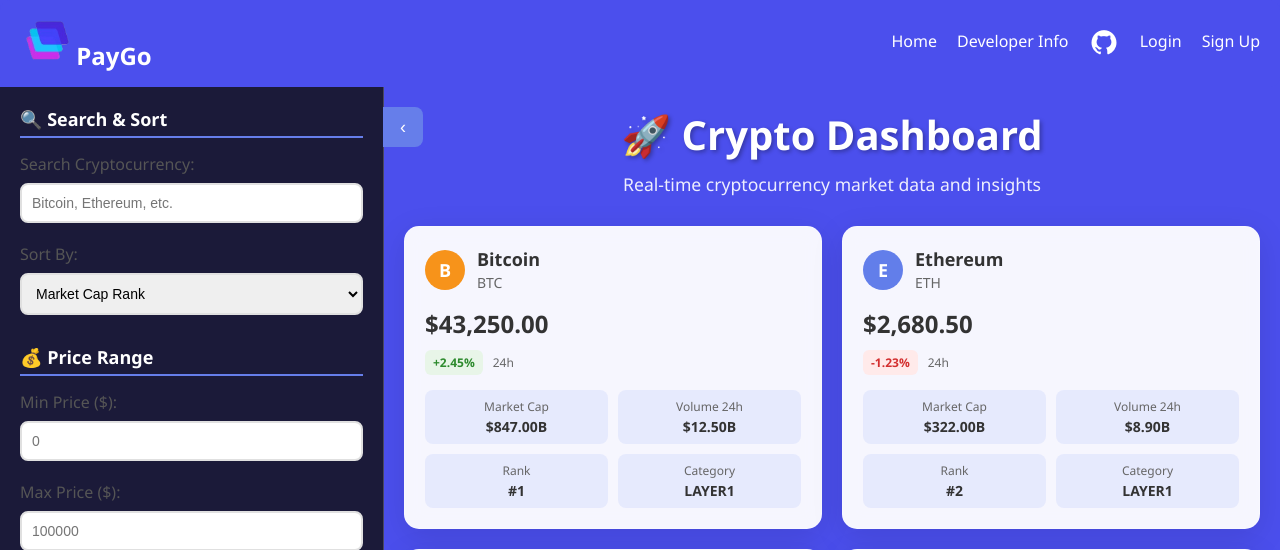
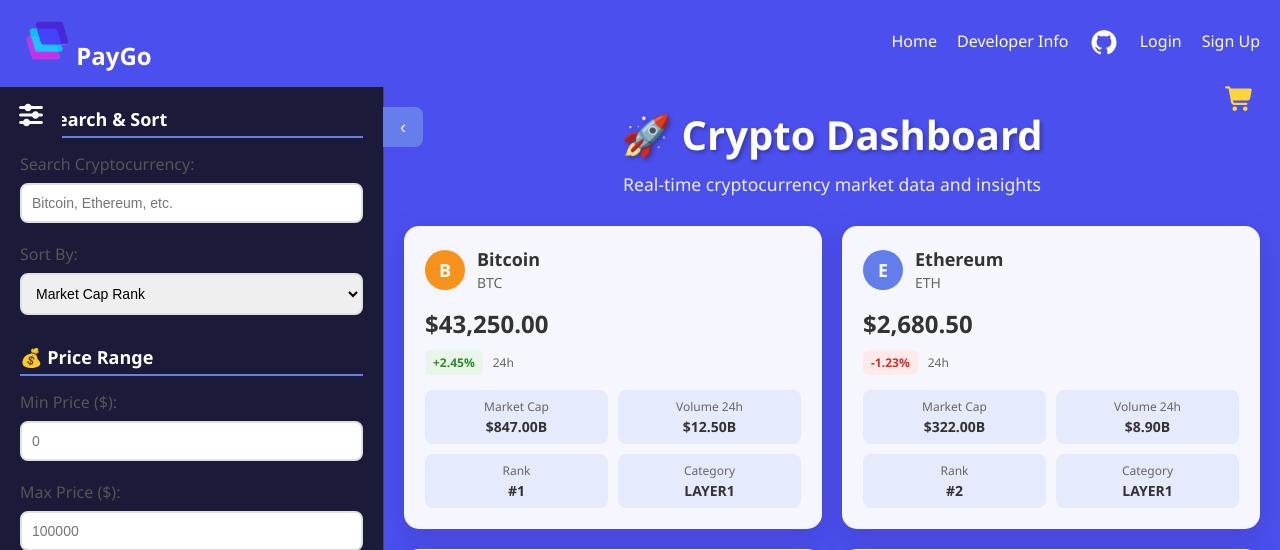
Before and after one commit to Abhiraj-Sardar/Digital-Wallet, a PHP site: page /Digital-Wallet/cryptoStore.php in a window 1280 px wide. Shown: the top 550 px of the page. Run offline with PHP 8.4, Linux system fonts and the light colour scheme; some libraries are stand-ins or nearby versions.

Commit message:
updated cryptoStore.php

```diff
--- a/View/cryptoStore.php
+++ b/View/cryptoStore.php
@@ -16,6 +16,14 @@
             font-family: 'Segoe UI', Tahoma, Geneva, Verdana, sans-serif;
             background-color: #4B4FED;
             min-height: 100vh;
+        }
+
+        .extend-btn{
+            position: absolute;
+            z-index: 1000;
+            cursor: pointer;
+            background-color:#1B1A39;
+            padding:1rem;
         }
 
         .container {
@@ -38,6 +46,7 @@
             width: 0;
             min-width: 0;
             overflow: hidden;
+
         }
 
         .toggle-btn {
@@ -295,13 +304,34 @@
                 grid-template-columns: 1fr;
             }
         }
+
+        .cart{
+            position: absolute;
+            z-index:1000;
+            right: 25px;
+        }
+
+        .cart::before{
+            position: absolute;
+            height:100px;
+            width:100px;
+            background-color:red;
+            content:1;
+        }
+
     </style>
 </head>
         <?php include "./navbar.php";?>
 <body>
     <div class="container">
+
+        <a class="cart"><i class="fa-solid fa-cart-shopping" style="color: #FFD43B; font-size:24px;"></i></a>
+
+        <div class="extend-btn" id="toggleBtn">
+            <i class="fa-solid fa-sliders" style="color: #f7f7f7; font-size:24px;"></i>
+        </div>
         <div class="sidebar" id="sidebar">
-            <button class="toggle-btn" id="toggleBtn">
+            <button class="toggle-btn">
                 <span id="toggleIcon">‹</span>
             </button>
 
@@ -409,7 +439,7 @@
 
     <script>
         // Sample cryptocurrency data
-        const cryptoData = [
+        var cryptoData = [
             {
                 name: "Bitcoin",
                 symbol: "BTC",
@@ -522,6 +552,8 @@
             }
         ];
 
+
+
         // Initialize the page
         document.addEventListener('DOMContentLoaded', function() {
             renderCryptoCards(cryptoData);
@@ -536,12 +568,13 @@
             const mainContent = document.getElementById('mainContent');
 
             toggleBtn.addEventListener('click', function() {
+
                 sidebar.classList.toggle('collapsed');
-
-                if (sidebar.classList.contains('collapsed')) {
+                if (!sidebar.classList.contains('collapsed')) {
                     toggleIcon.textContent = '›';
                 } else {
                     toggleIcon.textContent = '‹';
+
                 }
             });
         }
@@ -604,6 +637,8 @@
                         <div class="stat-label">Category</div>
                         <div class="stat-value">${crypto.category.toUpperCase()}</div>
                     </div>
+
+
                 </div>
             `;
 
--- a/View/navbar.php
+++ b/View/navbar.php
@@ -28,8 +28,8 @@
     <div class="logo"><img src="./img/logo.png" height='50' width='50'/> PayGo</div>
     <ul class="nav-links" id="navLinks">
       <li><a href="index.php">Home</a></li>
-      <li><a href="#">Developer Info</a></li>
-      <li><a href="#"><i class="fa-brands fa-github" style="font-size:25px";></i></a></li>
+      <li><a href="https://github.com/Abhiraj-Sardar">Developer Info</a></li>
+      <li><a href="https://github.com/Abhiraj-Sardar/Digital-Wallet"><i class="fa-brands fa-github" style="font-size:25px";></i></a></li>
       <li>
       <?php
       if(isset($_SESSION['uname'])){
```
